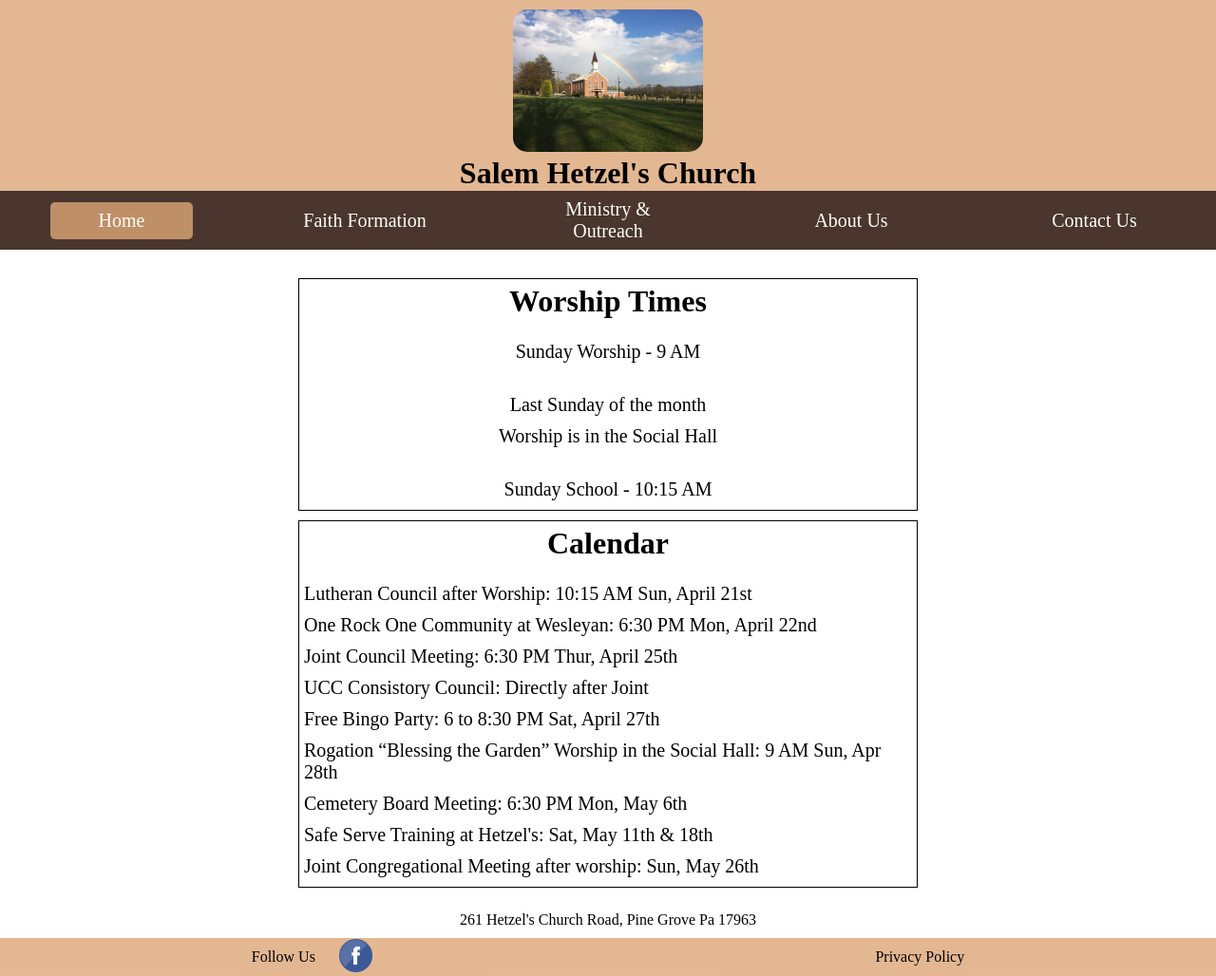
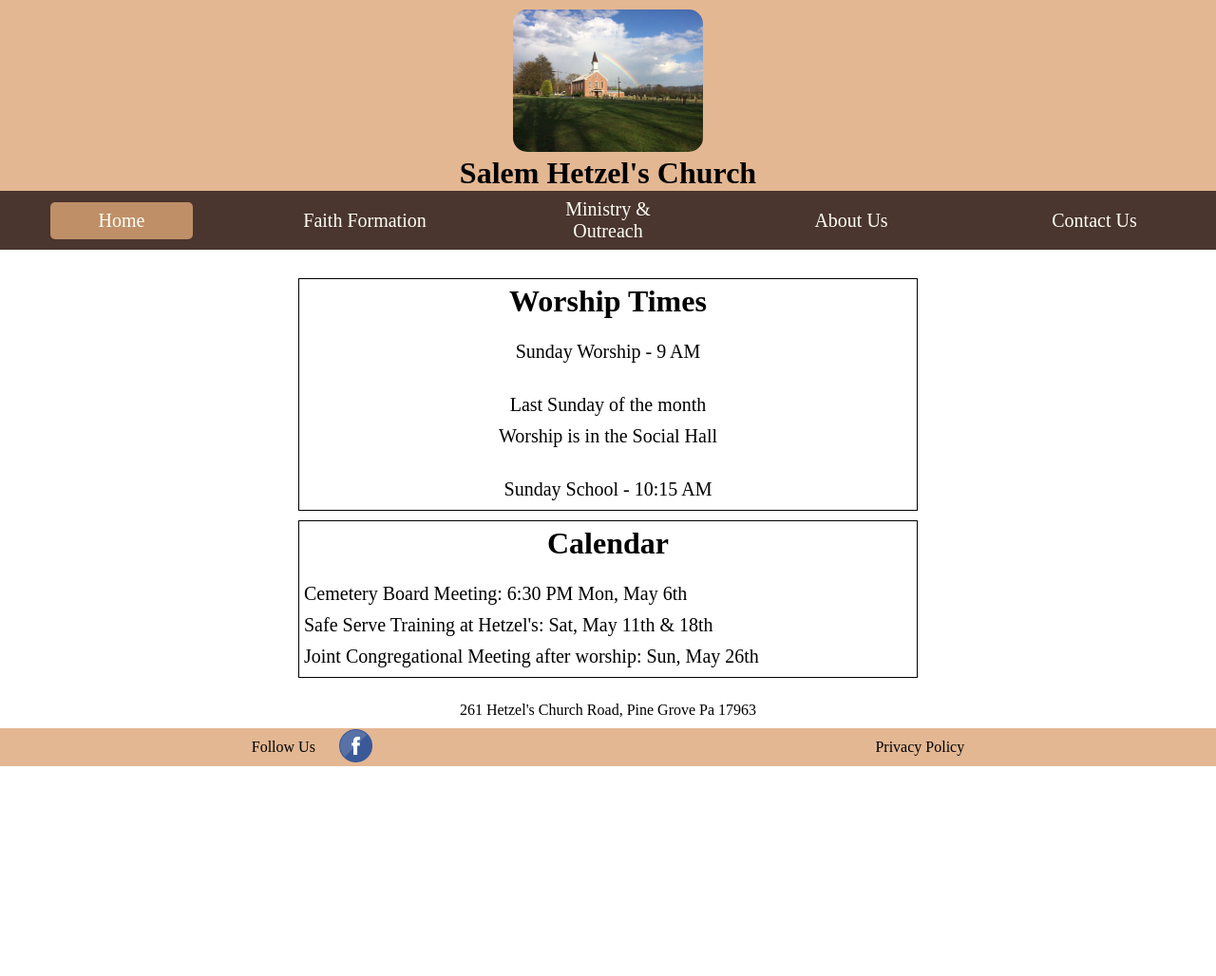
Before and after one commit to JointWeb/Website, a plain HTML site: page index.html in a window 1280 px wide. Shown: the whole page at 95% size. After the commit the page ends 807 px from the top, so only its background shows below. Drawn offline with Linux system fonts and the light colour scheme.

Commit message:
Calendar Updates

```diff
--- a/index.html
+++ b/index.html
@@ -76,24 +76,6 @@
                <div class="newsitem">
 
                     <p>
-                         Lutheran Council after Worship: 10:15 AM Sun, April 21st
-                    </p>
-                    <p>
-                         One Rock One Community at Wesleyan: 6:30 PM Mon, April 22nd
-                    </p>
-                    <p>
-                         Joint Council Meeting: 6:30 PM Thur, April 25th
-                    </p>
-                    <p>
-                         UCC Consistory Council: Directly after Joint
-                    </p>
-                    <p>
-                         Free Bingo Party: 6 to 8:30 PM Sat, April 27th
-                    </p>
-                    <p>
-                         Rogation “Blessing the Garden” Worship in the Social Hall: 9 AM Sun, Apr 28th
-                    </p>
-                    <p>
                          Cemetery Board Meeting: 6:30 PM Mon, May 6th
                     </p>
                     <p>
```
